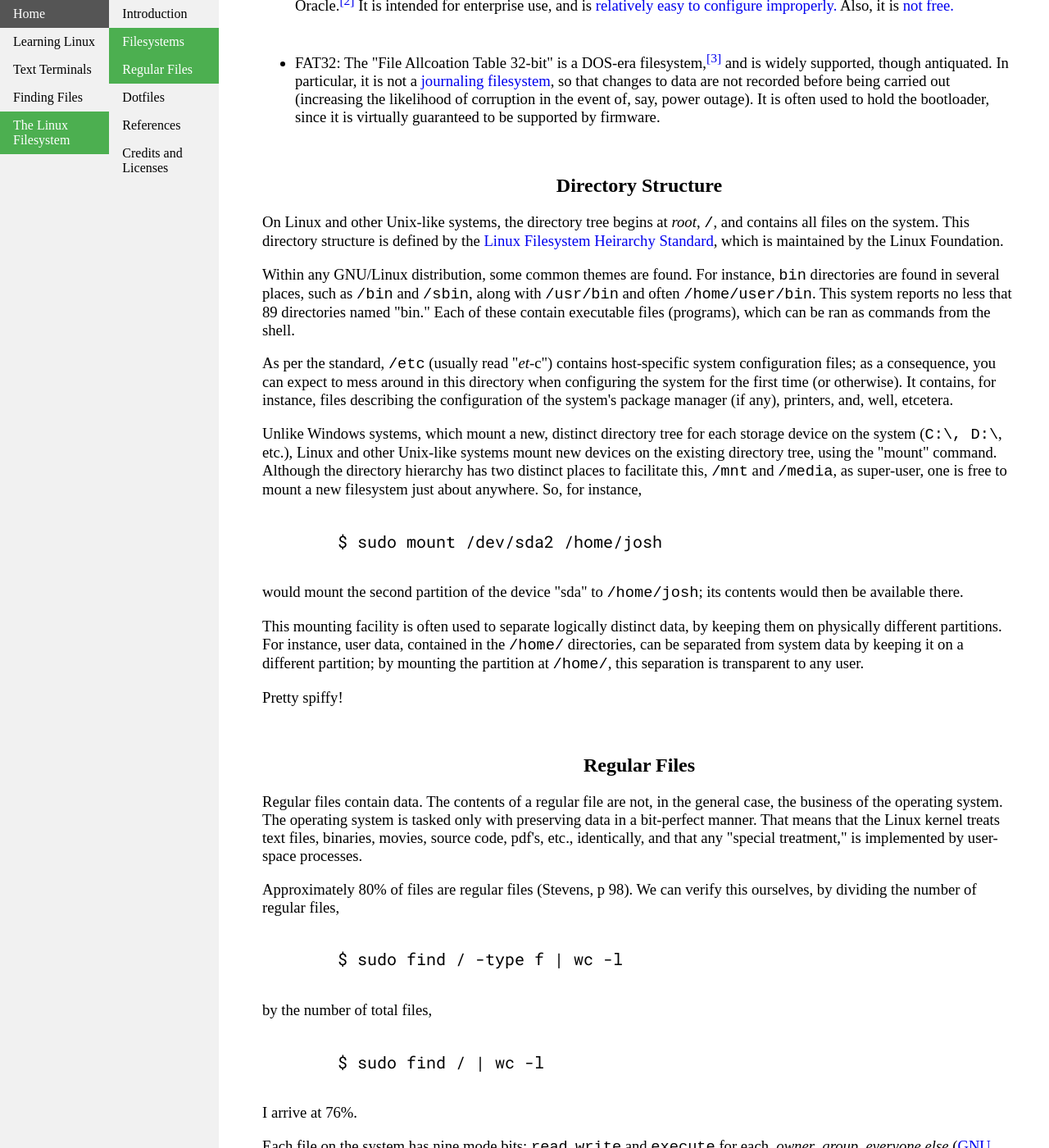
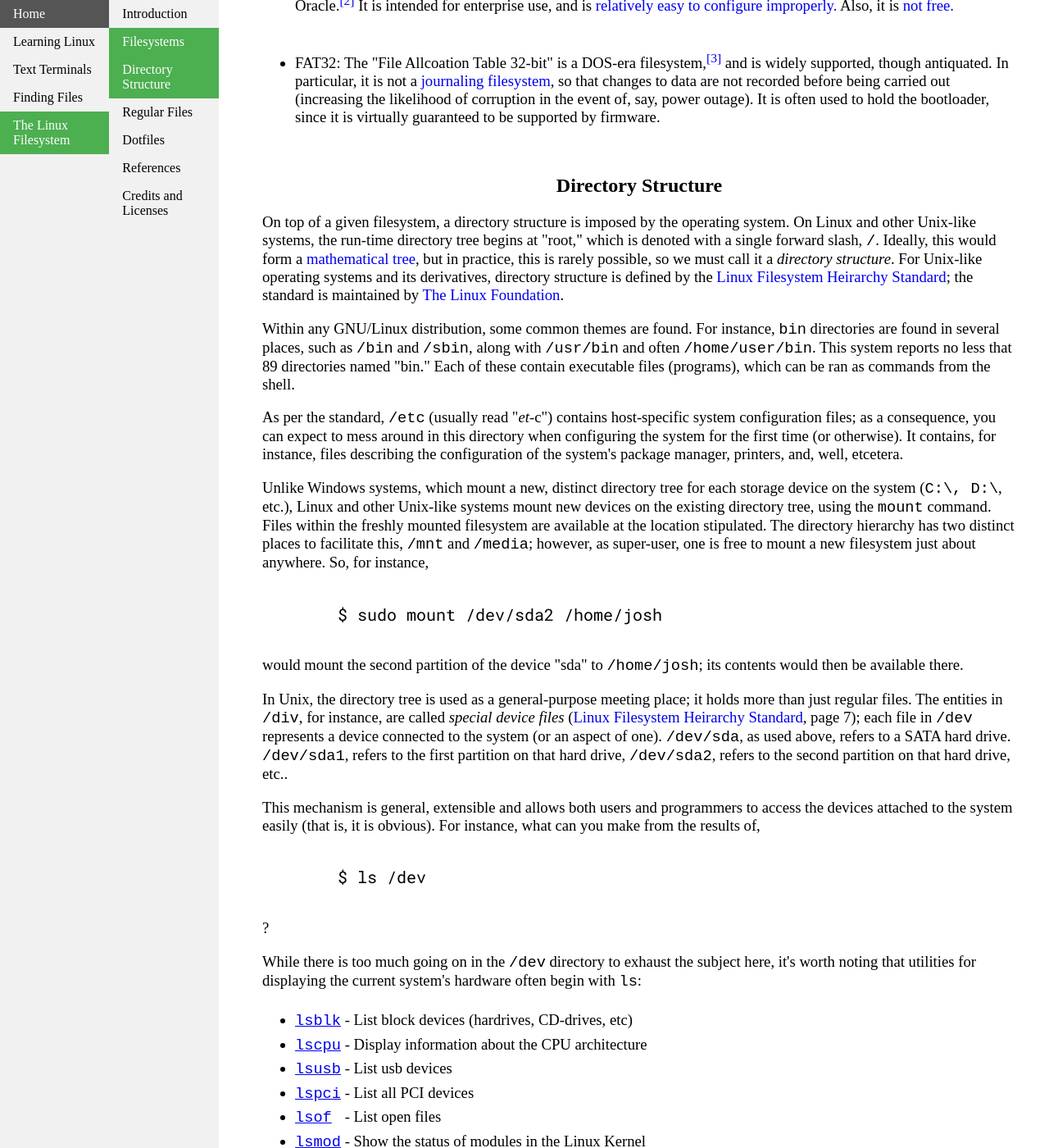
Before and after one commit to josh-59/Learning-Linux, a Jekyll site: the page built from linux-filesystem.html, in a window 1280 px wide and 1400 px high, scrolled down 687 px. Shown: the whole window at 82% size. Built offline with Jekyll 4.4.1, drawn with Linux system fonts in a browser that asks for light colours.

Commit message:
Added words

```diff
--- a/linux-filesystem.html
+++ b/linux-filesystem.html
@@ -6,6 +6,7 @@ title: The Linux Filesystem
     <ul>
         <li><a href="#introduction"> Introduction </a></li>
         <li><a href="#filesystems"> Filesystems </a></li>
+        <li><a href="#directory-structure"> Directory Structure </a></li>
         <li><a href="#regular-files"> Regular Files </a></li>
         <li><a href="#dotfiles"> Dotfiles </a></li>
         <li><a href="#references"> References </a></li>
@@ -87,12 +88,15 @@ title: The Linux Filesystem
 <div id="directory-structure" class="content">
     <h2> Directory Structure</h2>
 
-    <p>
-        On Linux and other Unix-like systems, the directory tree begins at <em>root</em>,
-        <code>/</code>, and contains all files on the system.
-        This directory structure is defined by the
-        <a href="https://www.pathname.com/fhs/pub/fhs-2.3.pdf">Linux Filesystem Heirarchy Standard</a>,
-        which is maintained by the Linux Foundation.
+	<p>
+		On top of a given filesystem, a directory structure is imposed by the operating system.
+        On Linux and other Unix-like systems, the run-time directory tree begins at "root,"
+        which is denoted with a single forward slash, <code>/</code>.
+		Ideally, this would form a <a href="https://en.wikipedia.org/wiki/Tree_(graph_theory)">mathematical tree</a>,
+		but in practice, this is rarely possible, so we must call it a <em>directory structure</em>.
+        For Unix-like operating systems and its derivatives, directory structure is defined
+		by the <a href="https://www.pathname.com/fhs/pub/fhs-2.3.pdf">Linux Filesystem Heirarchy Standard</a>;
+		the standard is maintained by <a href="https://www.linuxfoundation.org/"> The Linux Foundation</a>.
     </p>
 
     <p>
@@ -111,16 +115,18 @@ title: The Linux Filesystem
         in this directory when configuring the system for the first time
         (or otherwise).
         It contains, for instance, files describing the configuration of the system's package
-        manager (if any), printers, and, well, etcetera.
+        manager, printers, and, well, etcetera.
     </p>
 
     <p>
         Unlike Windows systems, which mount a new, distinct directory tree
         for each storage device on the system (<code>C:\, D:\</code>, etc.),
         Linux and other Unix-like systems mount new devices on the existing
-        directory tree, using the "mount" command.
-        Although the directory hierarchy has two distinct places to facilitate this,
-        <code>/mnt</code> and <code>/media</code>, as super-user, one is free
+        directory tree, using the <code>mount</code> command.
+		Files within the freshly mounted filesystem are available at the location
+		stipulated.
+        The directory hierarchy has two distinct places to facilitate this,
+        <code>/mnt</code> and <code>/media</code>; however, as super-user, one is free
         to mount a new filesystem just about anywhere.
 
         So, for instance,
@@ -135,14 +141,47 @@ title: The Linux Filesystem
         <code>/home/josh</code>; its contents would then be available there.
     </p>
 
-    <p>
-        This mounting facility is often used to separate logically distinct
-        data, by keeping them on physically different partitions.
-        For instance, user data, contained in the <code>/home/</code> directories,
-        can be separated from system data by keeping it on a different partition;
-        by mounting the partition at <code>/home/</code>, this
-        separation is transparent to any user.
-    </p>
+	<p>
+		In Unix, the directory tree is used as a general-purpose meeting place;
+		it holds more than just regular files.  The entities in <code>/div</code>,
+		for instance, are called <em>special device files</em>
+		(<a href="https://www.pathname.com/fhs/pub/fhs-2.3.pdf">Linux Filesystem Heirarchy Standard</a>, page 7);
+		each file in <code>/dev</code> represents a device connected to the system (or an aspect of one).
+		<code>/dev/sda</code>, as used above, refers to a SATA hard drive.
+		<code>/dev/sda1</code>, refers to the first partition on that hard drive,
+		<code>/dev/sda2</code>, refers to the second partition on that hard drive,
+		etc..
+	</p>
+
+	<p>
+		This mechanism is general, extensible and allows both users and programmers
+		to access the devices attached to the system easily
+		(that is, it is obvious).  For instance, what can you make from the results of,
+	</p>
+
+	<div class="code">
+		$ ls /dev
+	</div>
+
+	<p>
+		?
+	</p>
+
+	<p>
+		While there is too much going on in the <code>/dev</code> directory
+		to exhaust the subject here,
+		it's worth noting that utilities for displaying the current
+		system's hardware often begin with <code>ls</code>:
+	</p>
+
+	<ul>
+		<li><code><a href="http://man7.org/linux/man-pages/man8/lsblk.8.html">lsblk</a></code> - List block devices (hardrives, CD-drives, etc)</li>
+		<li><code><a href="http://man7.org/linux/man-pages/man1/lscpu.1.html">lscpu</a></code> - Display information about the CPU architecture </li>
+		<li><code><a href="http://man7.org/linux/man-pages/man8/lsusb.8.html">lsusb</a></code> - List usb devices </li>
+		<li><code><a href="http://man7.org/linux/man-pages/man8/lspci.8.html">lspci</a></code> - List all PCI devices </li>
+		<li><code><a href="http://man7.org/linux/man-pages/man8/lsof.8.html">lsof</a>&nbsp;</code> - List open files </li>
+		<li><code><a href="http://man7.org/linux/man-pages/man8/lsmod.8.html">lsmod</a></code> - Show the status of modules in the Linux Kernel </li>
+	</ul>
 
     <p>
         Pretty spiffy!
```
